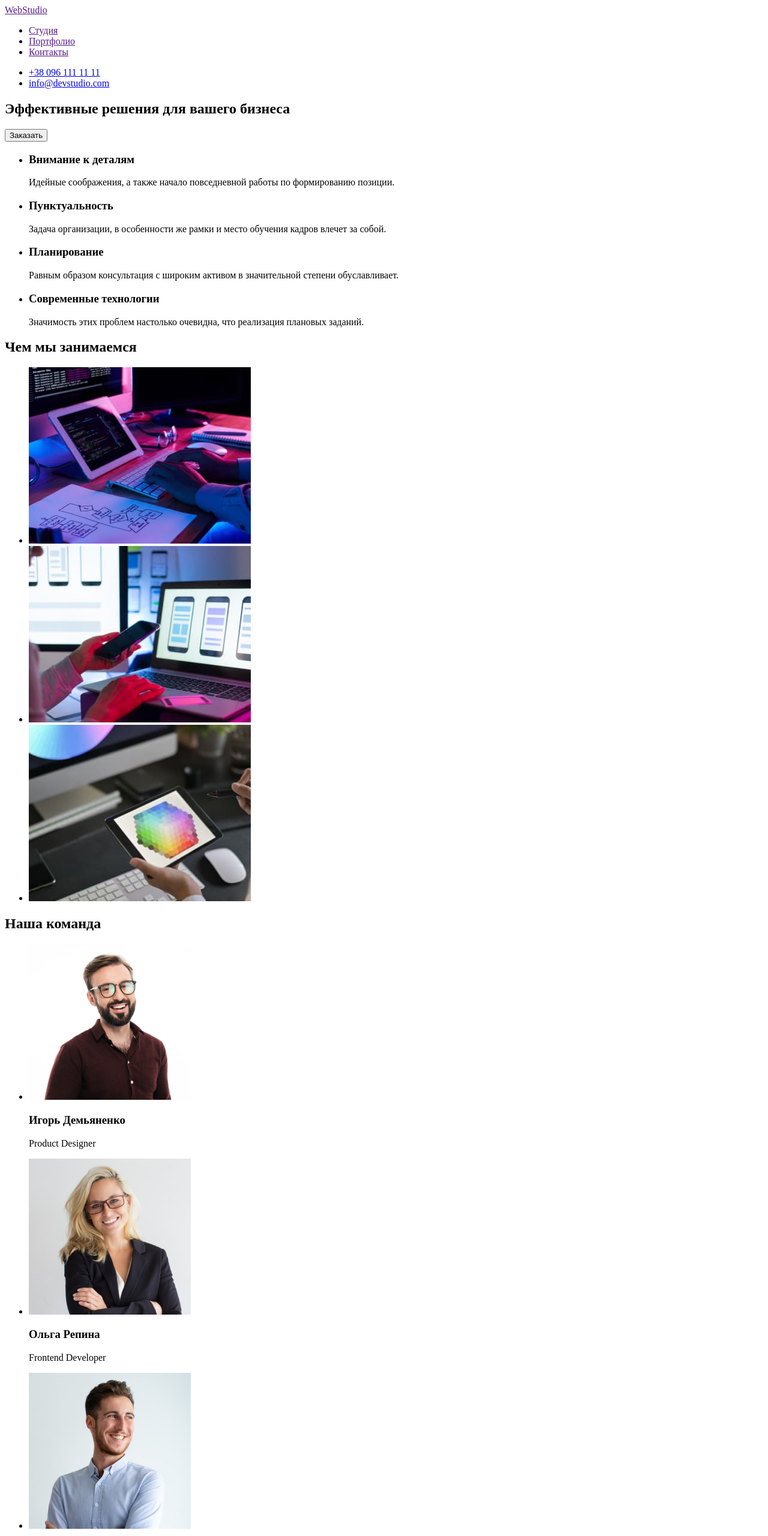
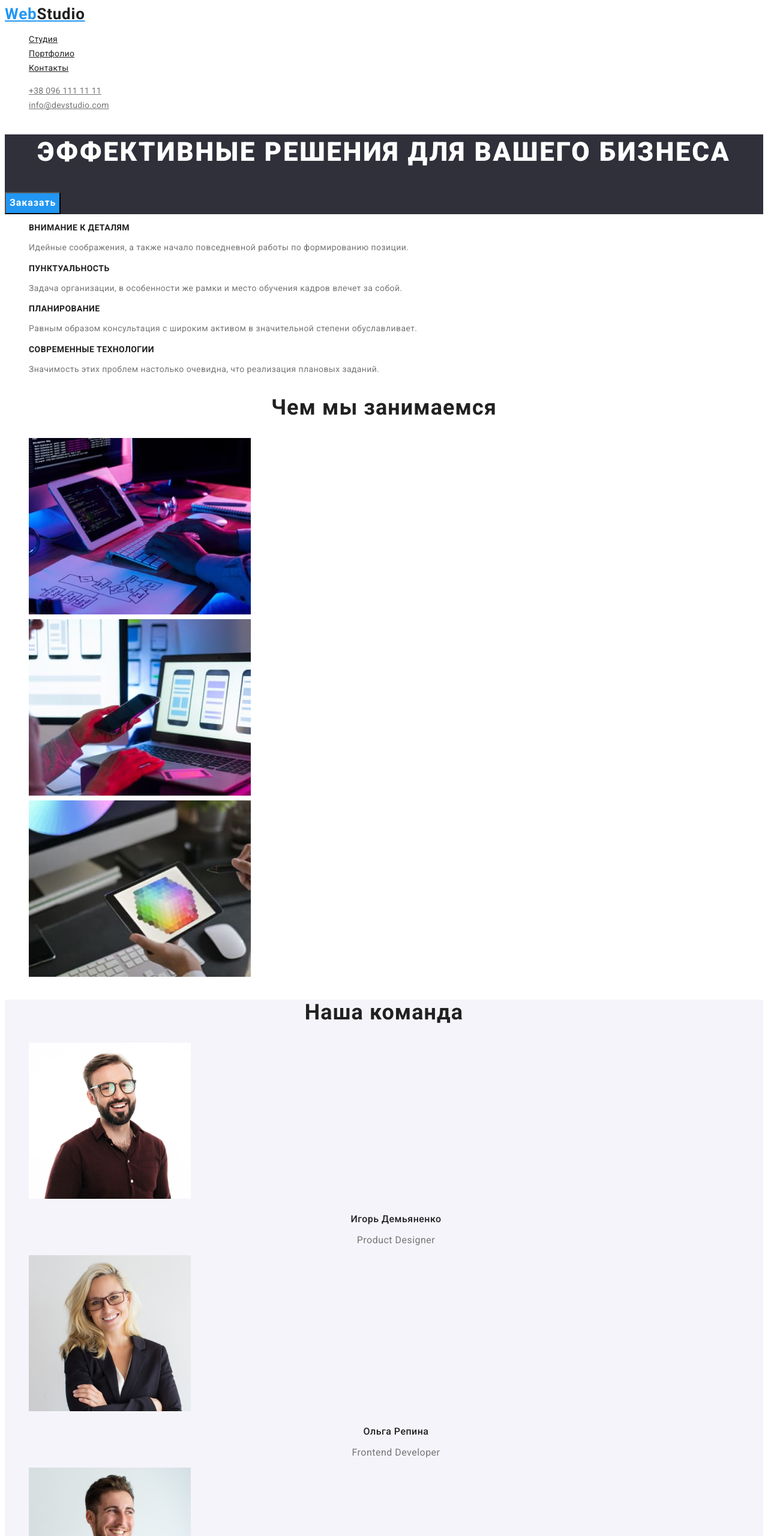
Before and after one commit to MidwayGTR/goit-markup-hw-02, a plain HTML site: page index.html in a window 1280 px wide. Shown: the top 2560 px of the page at 60% size. Drawn offline with Linux system fonts and the light colour scheme.

Commit message:
Зробив css розмітку тексту основної сторінки

```diff
--- a/css/styles.css
+++ b/css/styles.css
@@ -0,0 +1,229 @@
+/*цвет фона #FFFFFF */
+/*цвет фона #F5F4FA */
+/*цвет фона #2F303A */
+
+/* акцент #2196F3 */
+/* цвет основного текста #212121 */
+/* цвет вторичного текста #757575 */
+/* цвет вторичного текста #FFFFFF */
+
+
+:root {
+    --main-font: Roboto, sans-serif;
+    --secondary-font: Raleway, sans-serif;
+
+    /* text colors */
+    --acent-cl: #2196F3;
+    --main-cl: #757575;
+    --second-cl: #212121;
+    --bg-cl: #FFFFFF;
+
+    /* background colors */
+    --acent-bg-cl: #2F303A;
+    --bacground-cl: #2196F3;
+    --main-bg-cl: #FFFFFF;
+    --second-bg-cl: #F5F4FA;
+}
+
+body {
+    font-family: var(--main-font);
+    font-size: 14px;
+    line-height: 1.71;
+    letter-spacing: 0.03em;
+    color: var(--main-cl);
+    background-color: var(--main-bg-cl);
+}
+
+.list {
+    list-style: none;
+}
+
+link {
+    text-decoration: none;
+    color: currentColor;
+}
+
+/*--------------------
+Header section
+----------------------*/
+
+.logo {
+    font-weight: 700;
+    font-size: 26px;
+    line-height: 31px;
+    letter-spacing: 0.03em;
+    color: var(--acent-cl);
+}
+
+/* !!!!!!!!!!!!!!!!!! */
+.logo:hover,
+.logo:focus {
+    color: red;
+}
+
+.logo-accent {
+    color: #212121;
+}
+
+/* navigation */
+.navigation-link {
+    font-size: 14px;
+    line-height: 16px;
+    letter-spacing: 0.02em;
+    color: var(--second-cl);
+}
+
+.navigation-link:hover,
+.navigation-link:focus {
+    color: var(--acent-cl);
+}
+
+.contact-tel,
+.contact-mail {
+    line-height: 16px;
+    letter-spacing: 0.02em;
+    color: var(--main-cl);
+}
+
+.contact-tel:hover,
+.contact-mail:hover {
+    color: var(--acent-cl);
+}
+
+.contact-tel:focus,
+.contact-mail:focus {
+    color: var(--acent-cl);
+}
+
+/*--------------------
+Main section
+----------------------*/
+
+/* Hero section */
+.hero {
+    background-color: var(--acent-bg-cl);
+}
+
+.hero-title {
+    font-weight: 900;
+    font-size: 44px;
+    line-height: 1.36;
+    text-align: center;
+    letter-spacing: 0.06em;
+    text-transform: uppercase;
+    color: var(--bg-cl);
+}
+
+.btn {
+    font-family: inherit;
+    font-weight: 700;
+    font-size: 16px;
+    line-height: 1.88;
+    display: flex;
+    align-items: center;
+    text-align: center;
+    letter-spacing: 0.06em;
+    cursor: pointer;
+    background-color: var(--bacground-cl);
+    color: var(--bg-cl);
+}
+
+/* Specific section */
+
+.specific-subtitle {
+    font-weight: 700;
+    font-size: 14px;
+    line-height: 16px;
+    letter-spacing: 0.03em;
+    text-transform: uppercase;
+    color: var(--second-cl);
+}
+
+.specific-text {
+    font-weight: 400;
+    font-size: 14px;
+    line-height: 1.71;
+    letter-spacing: 0.03em;
+    color: var(--main-cl);
+}
+
+/* work section */
+
+.title {
+    font-weight: 700;
+    font-size: 36px;
+    line-height: 42px;
+    text-align: center;
+    letter-spacing: 0.03em;
+
+    color: var(--second-cl);
+}
+
+/* Team section */
+.team-section {
+    background-color: var(--second-bg-cl);
+}
+
+.team-subtitle {
+    font-weight: 500;
+    font-size: 16px;
+    line-height: 19px;
+    text-align: center;
+    letter-spacing: 0.03em;
+
+    color: var(--second-cl);
+}
+
+.team-text {
+    font-weight: 400;
+    font-size: 16px;
+    line-height: 19px;
+    /* identical to box height */
+
+    text-align: center;
+    letter-spacing: 0.03em;
+
+    color: var(--main-cl);
+}
+
+/*--------------------
+footer section
+----------------------*/
+
+.footer {
+    background-color: var(--acent-bg-cl);
+}
+
+.footer-logo {
+    color: var(--bg-cl);
+}
+
+
+.list-footer {
+    font-size: 14px;
+    line-height: 1.71;
+    letter-spacing: 0.03em;
+    color: var(--bg-cl);
+}
+
+
+.footer-map {
+    font-size: 14px;
+    line-height: 1.71;
+    letter-spacing: 0.03em;
+    color: var(--bg-cl);
+}
+
+.footer-mail {
+    font-size: 14px;
+    line-height: 1.71;
+    letter-spacing: 0.03em;
+    color: rgba(255, 255, 255, 0.6);
+}
+
+.footer-tel {
+    font-size: 14px;
+    line-height: 1.71;
+    letter-spacing: 0.03em;
+    color: rgba(255, 255, 255, 0.6);
+}
--- a/index.html
+++ b/index.html
@@ -6,65 +6,77 @@
     <meta http-equiv="X-UA-Compatible" content="IE=edge">
     <meta name="viewport" content="width=device-width, initial-scale=1.0">
     <title>Студия</title>
+    <!-- Project fonts -->
+    <link rel="preconnect" href="https://fonts.googleapis.com">
+    <link rel="preconnect" href="https://fonts.gstatic.com" crossorigin>
+    <link
+        href="https://fonts.googleapis.com/css2?family=Raleway:wght@700&family=Roboto:wght@400;500;700;900&display=swap"
+        rel="stylesheet">
+    <!-- custom styles -->
+    <link rel="stylesheet" href="./css/styles.css">
 </head>
 
 <body>
-    <header>
-        <a href="">WebStudio</a>
-        <nav>
-            <ul>
+    <header class="header">
+        <a class="logo header-logo" href="" lang="en">Web<span class="logo-accent">Studio</span></a>
+        <nav class="navigation">
+            <ul class="list nav-list">
                 <li>
-                    <a href="">Студия</a>
+                    <a href="" class="link navigation-link">Студия</a>
                 </li>
                 <li>
-                    <a href="">Портфолио</a>
+                    <a href="" class="link navigation-link">Портфолио</a>
                 </li>
                 <li>
-                    <a href="">Контакты</a>
+                    <a href="" class="link navigation-link">Контакты</a>
                 </li>
             </ul>
         </nav>
-        <ul>
-            <li><a href="tel:+380961111111">+38 096 111 11 11</a>
+        <ul class="list contact-list">
+            <li><a class="contact-tel" href="tel:+380961111111">+38 096 111 11 11</a>
             </li>
-            <li><a href="mailto:info@devstudio.com">info@devstudio.com</a>
+            <li><a class="contact-mail" href="mailto:info@devstudio.com">info@devstudio.com</a>
             </li>
         </ul>
     </header>
     <main>
         <!-- Hero section -->
-        <section>
-            <h1>
+        <section class="hero">
+            <h1 class="hero-title">
                 Эффективные решения для вашего бизнеса
             </h1>
-            <button type="button">Заказать</button>
+            <button class="btn hero-btn" type="button" ">Заказать</button>
         </section>
         <!-- Specific section -->
-        <section>
-            <ul>
+        <section class=" specific-section">
+                <ul class="list">
                     <li>
-                    <h3>Внимание к деталям</h3>
-                    <p>Идейные соображения, а также начало повседневной работы по формированию позиции.</p>
+                        <h3 class="specific-subtitle">Внимание к деталям</h3>
+                        <p class="specific-text">Идейные соображения, а также начало повседневной работы по формированию
+                            позиции.</p>
                     </li>
                     <li>
-                    <h3>Пунктуальность</h3>
-                    <p>Задача организации, в особенности же рамки и место обучения кадров влечет за собой.</p>
+                        <h3 class="specific-subtitle">Пунктуальность</h3>
+                        <p class="specific-text">Задача организации, в особенности же рамки и место обучения кадров
+                            влечет за собой.</p>
                     </li>
                     <li>
-                    <h3>Планирование</h3>
-                    <p>Равным образом консультация с широким активом в значительной степени обуславливает.</p>
+                        <h3 class="specific-subtitle">Планирование</h3>
+                        <p class="specific-text">Равным образом консультация с широким активом в значительной степени
+                            обуславливает.</p>
                     </li>
                     <li>
-                    <h3>Современные технологии</h3>
-                    <p>Значимость этих проблем настолько очевидна, что реализация плановых заданий.</p>
+                        <h3 class="specific-subtitle">Современные технологии</h3>
+                        <p class="specific-text">Значимость этих проблем настолько очевидна, что реализация плановых
+                            заданий.</p>
                     </li>
                 </ul>
 
         </section>
         <!-- work section -->
-        <section>
-            <h2>Чем мы занимаемся</h2>
-            <ul>
+        <section class="work-section">
+            <h2 class="title work-title">Чем мы занимаемся</h2>
+            <ul class="list">
                 <li>
                     <img src="./images/work-section/pc.jpg" alt="Работает за компютером" width="370">
                 </li>
@@ -77,46 +89,45 @@
             </ul>
         </section>
         <!-- Team section -->
-        <section>
-            <h2>Наша команда</h2>
-            <ul>
+        <section class="team-section">
+            <h2 class="title section-title">Наша команда</h2>
+            <ul class="list">
                 <!-- фото 1 -->
                 <li>
                     <img src="./images/team-section/igor.jpg" alt="Игорь Демьяненко" width="270">
-                    <h3>Игорь Демьяненко</h3>
-                    <p>Product Designer</p>
+                    <h3 class="team-subtitle">Игорь Демьяненко</h3>
+                    <p class="team-text">Product Designer</p>
                 </li>
                 <!-- фото 2 -->
                 <li>
                     <img src="./images/team-section/olga.jpg" alt="Ольга Репина" width="270">
-                    <h3>Ольга Репина</h3>
-                    <p>Frontend Developer</p>
+                    <h3 class="team-subtitle">Ольга Репина</h3>
+                    <p class="team-text">Frontend Developer</p>
                 </li>
                 <!-- фото 3 -->
                 <li>
                     <img src="./images/team-section/nikolay.jpg" alt="Николай Тарасов" width="270">
-                    <h3>Николай Тарасов</h3>
-                    <p>Marketingr</p>
+                    <h3 class="team-subtitle">Николай Тарасов</h3>
+                    <p class="team-text">Marketingr</p>
                 </li>
                 <!-- фото 4 -->
                 <li>
                     <img src="./images/team-section/mihail.jpg" alt="Михаил Ермаков" width="270">
-                    <h3>Михаил Ермаков</h3>
-                    <p>UI Designer</p>
+                    <h3 class="team-subtitle">Михаил Ермаков</h3>
+                    <p class="team-text">UI Designer</p>
                 </li>
             </ul>
         </section>
     </main>
-    <!-- footer section -->
-    <footer>
+    <footer class="footer">
         <div>
-            <a href="">WebStudio</a>
+            <a class="logo" href="" lang="en">Web<span class="footer-logo">Studio</span></a>
             <address>
-                <ul>
-                    <li><a href="https://bit.ly/3pXMvUd" target="_blank" rel="noopener noreferrer">
+                <ul class="list">
+                    <li><a class="footer-map" href="https://bit.ly/3pXMvUd" target="_blank" rel="noopener noreferrer">
                             г. Киев, пр-т Леси Украинки, 26</a></li>
-                    <li><a href="mailto:info@devstudio.com">info@example.com</a></li>
-                    <li><a href="tel:+380961111111">+38 096 111 11 11</a></li>
+                    <li><a class="footer-mail" href="mailto:info@devstudio.com">info@example.com</a></li>
+                    <li><a class="footer-tel" href="tel:+380961111111">+38 096 111 11 11</a></li>
                 </ul>
             </address>
         </div>
```
Also changed, not shown: portfolio.html (added, +122 -0 lines), images/portfolio/book.jpg (added), images/portfolio/boxes.jpg (added), images/portfolio/growing.jpg (added), images/portfolio/inspiration.jpg (added), images/portfolio/lab.jpg (added), images/portfolio/poster.jpg (added), images/portfolio/prime.jpg (added), images/portfolio/seafood.jpg (added), images/portfolio/texnocrac.jpg (added). Lines whose indentation alone changed are shown as unchanged.
